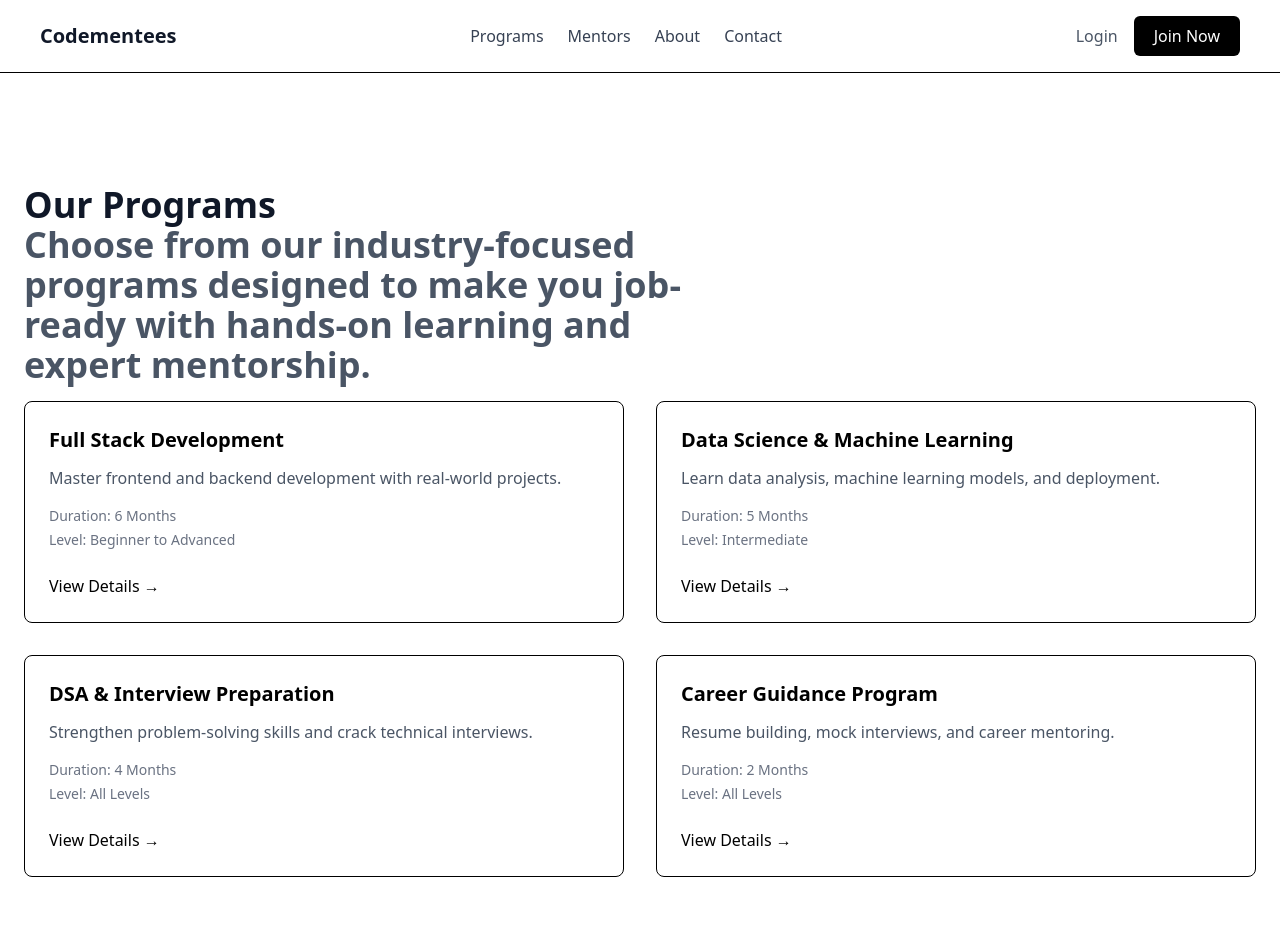
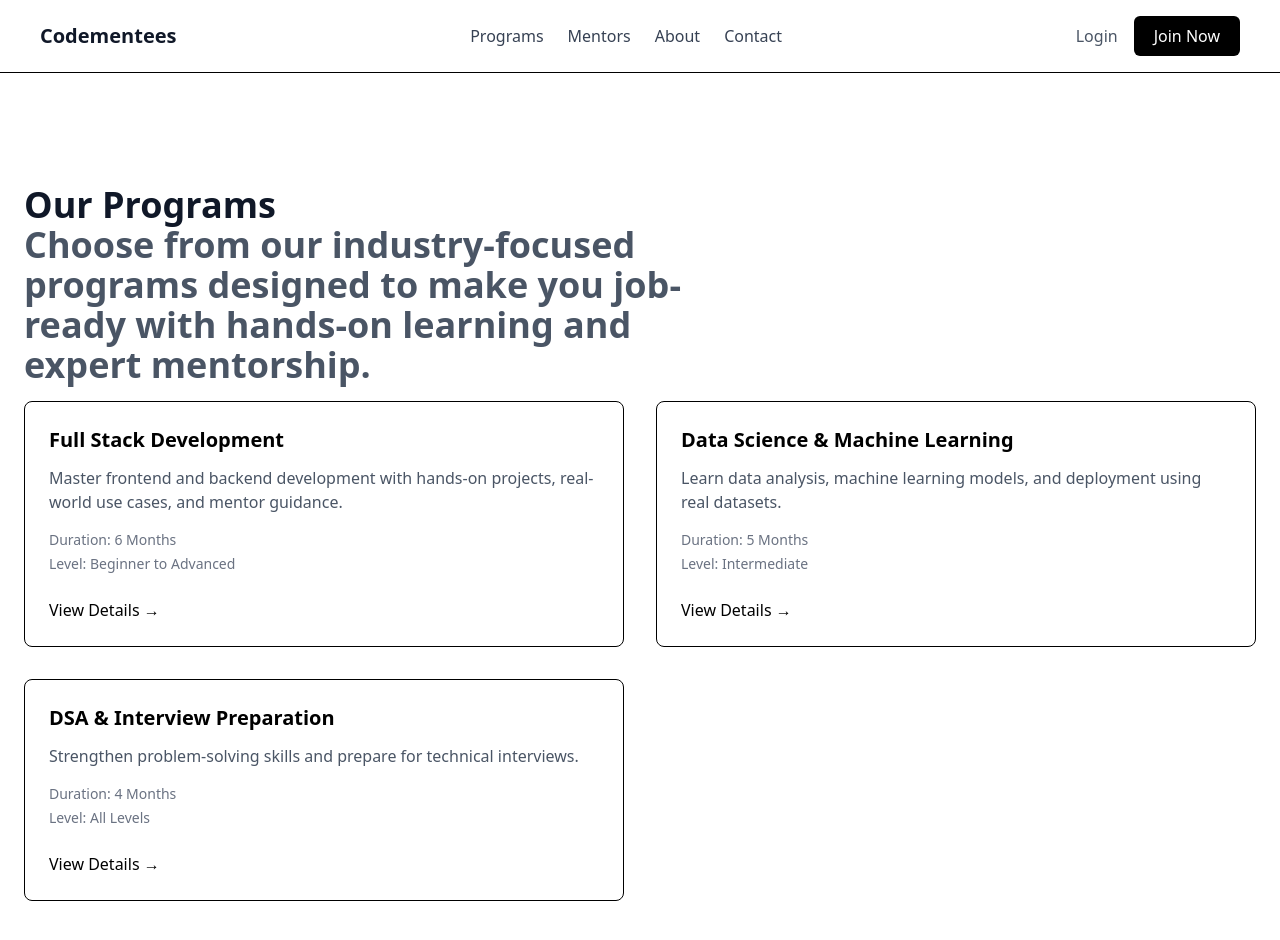
Before and after one commit to leviackerman007/Codementees, a React app in the folder frontend/: page /courses in a window 1280 px wide. Shown: the top 940 px of the page. Built offline with nearby package versions, Linux system fonts and the light colour scheme; the HTML template or start-up script is replaced by a standard one.

Commit message:
Added coursesData.js file possibly to be database on backend istead of standalone js file. CourseDetail.jsx has been created so each course gets its own page to be opened in. More UI to be added later on

```diff
--- a/frontend/src/App.jsx
+++ b/frontend/src/App.jsx
@@ -5,6 +5,7 @@ import Privacy from "./pages/Privacy";
 import Terms from "./pages/Terms";
 import Contact from "./pages/Contact";
 import Courses from "./pages/Courses";
+import CourseDetail from "./pages/CourseDetail";
 
 export default function App() {
   return (
@@ -16,6 +17,7 @@ export default function App() {
         <Route path="/terms" element={<Terms />} />
         <Route path="/contact" element={<Contact />} />
         <Route path="/courses" element={<Courses />}/>
+        <Route path="/courses/:id" element={<CourseDetail />}/>
       </Routes>
     </BrowserRouter>
   );
--- /dev/null
+++ b/frontend/src/data/coursesData.js
@@ -0,0 +1,47 @@
+export const coursesData = [
+  {
+    id: "full-stack-development",
+    title: "Full Stack Development",
+    description:
+      "Master frontend and backend development with hands-on projects, real-world use cases, and mentor guidance.",
+    duration: "6 Months",
+    level: "Beginner to Advanced",
+    includes: [
+      "HTML, CSS, JavaScript",
+      "React & Backend Frameworks",
+      "Databases & APIs",
+      "Real-world Projects",
+      "Mentor Support",
+    ],
+  },
+  {
+    id: "data-science-ml",
+    title: "Data Science & Machine Learning",
+    description:
+      "Learn data analysis, machine learning models, and deployment using real datasets.",
+    duration: "5 Months",
+    level: "Intermediate",
+    includes: [
+      "Python & Data Analysis",
+      "Machine Learning Models",
+      "Model Deployment",
+      "Case Studies",
+      "Mentor Support",
+    ],
+  },
+  {
+    id: "dsa-interview-prep",
+    title: "DSA & Interview Preparation",
+    description:
+      "Strengthen problem-solving skills and prepare for technical interviews.",
+    duration: "4 Months",
+    level: "All Levels",
+    includes: [
+      "Data Structures",
+      "Algorithms",
+      "Mock Interviews",
+      "Problem Solving",
+      "Interview Guidance",
+    ],
+  },
+];
--- /dev/null
+++ b/frontend/src/pages/CourseDetail.jsx
@@ -0,0 +1,43 @@
+import {useParams} from "react-router-dom"
+import { coursesData } from "../data/coursesData"
+
+export default function CourseDetail() {
+    const {id} = useParams();
+    const course=coursesData.find(c=>c.id===id);
+
+    if(!course){
+        return (
+            <div className="max-w-4xl mx-auto px-6 py-24">
+                <h1 className="text-2xl font-bold">Course not found</h1>
+            </div>
+        );
+    }
+    return (
+        <section className="bg-white">
+            <div className="max-w-4xl mx-auto px-6 pt-28 pb-20">
+                <h1 className="text-4xl font-bold text-gray-900 mb-4">
+                    {course.title}
+                </h1>
+
+                <p className="text-gray-600 mb-6">
+                    {course.description}
+                </p>
+
+                <div className="flex gap-6 text-sm text-gray-500 mb-8">
+                    <p className="font-medium"><span>Duration:</span> {course.duration}</p>
+                    <p className="font-medium"><span>Level:</span> {course.level}</p>
+                </div>
+
+                <h2 className="text-xl font-semibold mb-3">
+                    What you'll learn
+                </h2>
+
+                <ul className="list-disc list-inside text-gray-600 space-y-2">
+                    {course.includes.map((item,idx)=>(
+                        <li key={idx}>{item}</li>
+                    ))}
+                </ul>
+            </div>
+        </section>
+    )
+}
--- a/frontend/src/pages/Courses.jsx
+++ b/frontend/src/pages/Courses.jsx
@@ -1,31 +1,7 @@
+import {Link} from "react-router-dom"
+import { coursesData } from "../data/coursesData";
+
 export default function Courses() {
-    const courses = [
-        {
-            title: "Full Stack Development",
-            desc: "Master frontend and backend development with real-world projects.",
-            duration: "6 Months",
-            level: "Beginner to Advanced",
-        },
-        {
-            title: "Data Science & Machine Learning",
-            desc: "Learn data analysis, machine learning models, and deployment.",
-            duration: "5 Months",
-            level: "Intermediate",
-        },
-        {
-            title: "DSA & Interview Preparation",
-            desc: "Strengthen problem-solving skills and crack technical interviews.",
-            duration: "4 Months",
-            level: "All Levels",
-        },
-        {
-            title: "Career Guidance Program",
-            desc: "Resume building, mock interviews, and career mentoring.",
-            duration: "2 Months",
-            level: "All Levels",
-        },
-    ];
-
 
     return (
         <>
@@ -44,7 +20,7 @@ export default function Courses() {
 
                     {/* COURSES GRID */}
                     <div className="grid md:grid-cols-2 gap-8">
-                        {courses.map((course, idx) => (
+                        {coursesData.map((course, idx) => (
                             <div
                                 key={idx}
                                 className="border rounded-lg p-6 transition-all duration-300 hover:shadow-lg hover:-translate-y-1">
@@ -53,7 +29,7 @@ export default function Courses() {
                                 </h3>
 
                                 <p className="text-gray-600 mb-4">
-                                    {course.desc}
+                                    {course.description}
                                 </p>
 
                                 <div className="text-sm text-gray-500 mb-6 space-y-1">
@@ -61,9 +37,9 @@ export default function Courses() {
                                     <p><span className="font-medium">Level:</span> {course.level}</p>
                                 </div>
 
-                                <button className="text-black font-medium inline-flex items-center gap-1 hover:gap-2 transition-all">
+                                <Link to={`/courses/${course.id}`} className="text-black font-medium inline-flex items-center gap-1 hover:gap-2 transition-all">
                                     View Details →
-                                </button>
+                                </Link>
                             </div>
                         ))}
                     </div>
```
